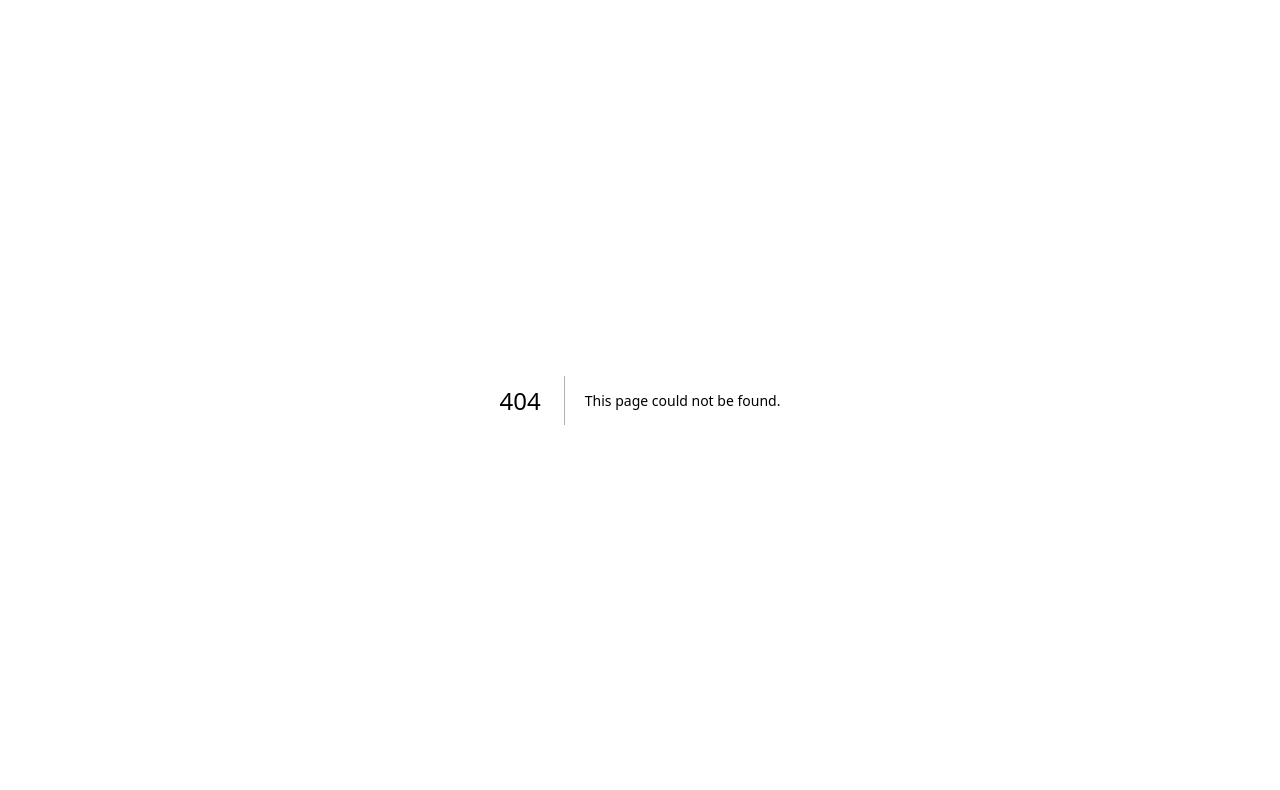
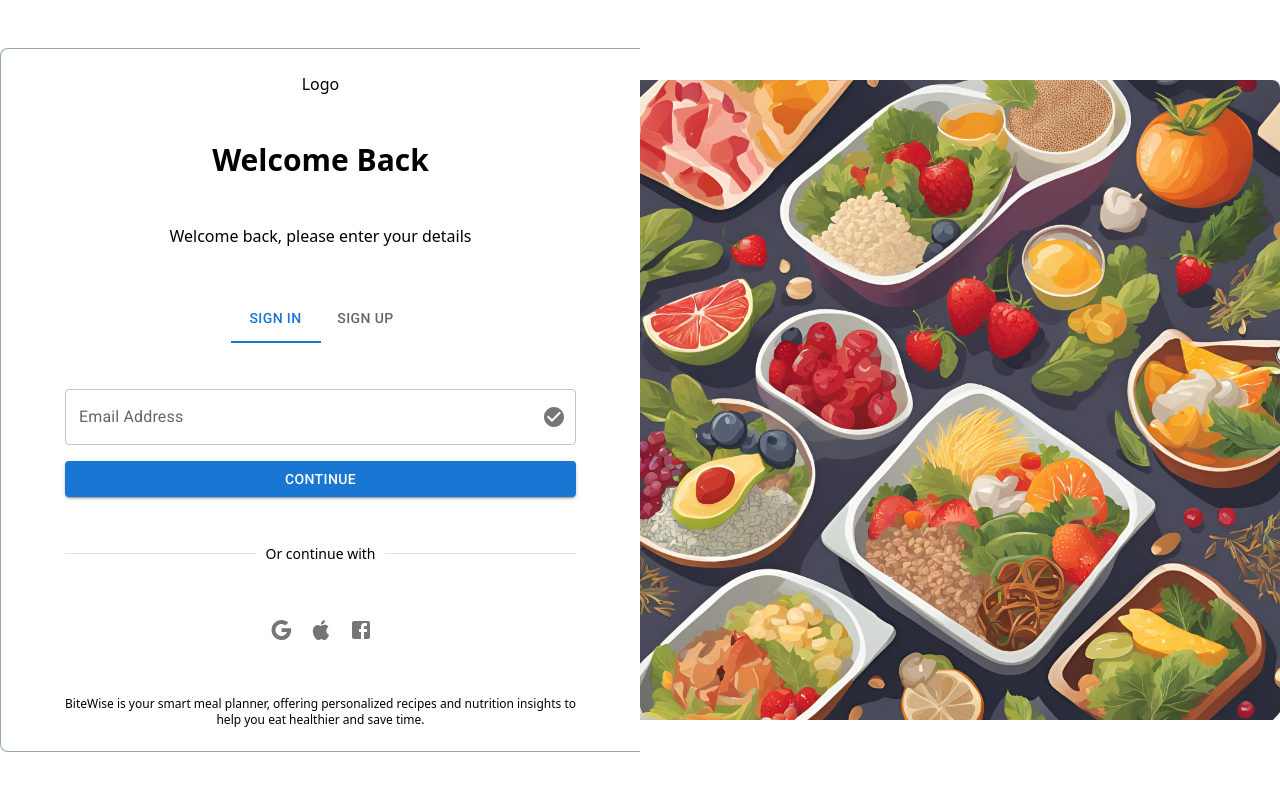
Before and after one commit to VWRoli/bitewise-frontend, a Next.js app: page /auth in a window 1280 px wide. Before the commit this address had no page. Shown: the top 790 px of the page. Built offline with nearby package versions, Linux system fonts and the light colour scheme.

Commit message:
feat: auth page

```diff
--- /dev/null
+++ b/app/auth/page.tsx
@@ -0,0 +1,11 @@
+import AuthForm from '@/app/modules/auth/components/AuthForm';
+import AuthImageFrame from '@/app/modules/auth/components/AuthImageFrame';
+
+export default function Auth() {
+  return (
+    <div className="flex flex-col h-screen xl:flex-row xl:items-center xl:max-w-[1408px] xl:mx-auto">
+      <AuthForm />
+      <AuthImageFrame />
+    </div>
+  );
+}
--- /dev/null
+++ b/app/modules/auth/components/AuthForm.tsx
@@ -0,0 +1,55 @@
+'use client';
+
+import { Divider, IconButton, Tab, Tabs } from '@mui/material';
+import React from 'react';
+import GoogleIcon from '@mui/icons-material/Google';
+import AppleIcon from '@mui/icons-material/Apple';
+import FacebookIcon from '@mui/icons-material/Facebook';
+import SignInForm from '@/app/modules/auth/components/SignInForm';
+import SignUpForm from '@/app/modules/auth/components/SignUpForm';
+
+const AuthForm = () => {
+  const [value, setValue] = React.useState(0);
+
+  const handleChange = (event: React.SyntheticEvent, newValue: number) => {
+    setValue(newValue);
+  };
+
+  return (
+    <section className="flex flex-col items-center justify-around h-screen px-8 md:max-w-[80%] md:mx-auto xl:max-h-[704px] xl:border xl:border-slate-400 xl:px-16 xl:border-r-0 xl:rounded-l-lg">
+      <div>Logo</div>
+      <h1 className="text-2xl xl:text-3xl font-bold">Welcome Back</h1>
+      <div>Welcome back, please enter your details</div>
+      <Tabs value={value} onChange={handleChange} centered>
+        <Tab label="Sign In" />
+        <Tab label="Sign Up" />
+      </Tabs>
+      {value ? <SignUpForm /> : <SignInForm />}
+      <Divider
+        aria-hidden="true"
+        component="div"
+        role="presentation"
+        className="text-sm w-full"
+      >
+        Or continue with
+      </Divider>
+      <div>
+        <IconButton aria-label="google-login">
+          <GoogleIcon />
+        </IconButton>
+        <IconButton aria-label="apple-login">
+          <AppleIcon />
+        </IconButton>
+        <IconButton aria-label="facebook-login">
+          <FacebookIcon />
+        </IconButton>
+      </div>
+      <div className="text-center text-xs">
+        BiteWise is your smart meal planner, offering personalized recipes and
+        nutrition insights to help you eat healthier and save time.
+      </div>
+    </section>
+  );
+};
+
+export default AuthForm;
--- /dev/null
+++ b/app/modules/auth/components/AuthImageFrame.tsx
@@ -0,0 +1,13 @@
+import Image from 'next/image';
+import React from 'react';
+import AuthImage from '@/app/assets/bitewise.png';
+
+const AuthImageFrame = () => {
+  return (
+    <section className="hidden xl:block xl:max-w-[50%] xl:rounded-r-lg overflow-hidden">
+      <Image src={AuthImage} alt="Meal image" />
+    </section>
+  );
+};
+
+export default AuthImageFrame;
--- /dev/null
+++ b/app/modules/auth/components/CustomFormControl.tsx
@@ -0,0 +1,37 @@
+import React from 'react';
+import {
+  FormControl,
+  IconButton,
+  InputAdornment,
+  InputLabel,
+  OutlinedInput,
+} from '@mui/material';
+
+interface IProps {
+  label: string;
+  id: string;
+  icon: React.ReactNode;
+  type: 'text' | 'password' | 'email';
+}
+
+const CustomFormControl = ({ label, id, icon, type = 'text' }: IProps) => {
+  return (
+    <FormControl variant="outlined" fullWidth>
+      <InputLabel htmlFor={id}>{label}</InputLabel>
+      <OutlinedInput
+        id={id}
+        type={type}
+        endAdornment={
+          <InputAdornment position="end">
+            <IconButton aria-label="check" edge="end">
+              {icon}
+            </IconButton>
+          </InputAdornment>
+        }
+        label={label}
+      />
+    </FormControl>
+  );
+};
+
+export default CustomFormControl;
--- /dev/null
+++ b/app/modules/auth/components/SignInForm.tsx
@@ -0,0 +1,22 @@
+import { Button } from '@mui/material';
+import React from 'react';
+import CheckCircleIcon from '@mui/icons-material/CheckCircle';
+import CustomFormControl from '@/app/modules/auth/components/CustomFormControl';
+
+const SignInForm = () => {
+  return (
+    <form className="flex flex-col gap-4 w-full">
+      <CustomFormControl
+        icon={<CheckCircleIcon />}
+        label="Email Address"
+        id="sign-in-email-address-input"
+        type="email"
+      />
+      <Button variant="contained" fullWidth>
+        Continue
+      </Button>
+    </form>
+  );
+};
+
+export default SignInForm;
--- /dev/null
+++ b/app/modules/auth/components/SignUpForm.tsx
@@ -0,0 +1,34 @@
+import { Button } from '@mui/material';
+import React from 'react';
+import CheckCircleIcon from '@mui/icons-material/CheckCircle';
+import CustomFormControl from '@/app/modules/auth/components/CustomFormControl';
+
+const SignUpForm = () => {
+  return (
+    <form className="flex flex-col gap-4 w-full">
+      <CustomFormControl
+        icon={<CheckCircleIcon />}
+        label="Email Address"
+        id="sign-up-email-address-input"
+        type="email"
+      />
+      <CustomFormControl
+        icon={<CheckCircleIcon />}
+        label="Password"
+        id="sign-up-password-input"
+        type="password"
+      />
+      <CustomFormControl
+        icon={<CheckCircleIcon />}
+        label="Confirm Password"
+        id="sign-up-confirm-password-input"
+        type="password"
+      />
+      <Button variant="contained" fullWidth>
+        Sign Up
+      </Button>
+    </form>
+  );
+};
+
+export default SignUpForm;
```
Also changed, not shown: app/layout.tsx (+12 -8 lines), package.json (+10 -5 lines), app/assets/bitewise.png (added), 1 other file (tests, documents, lock files or other folders).
